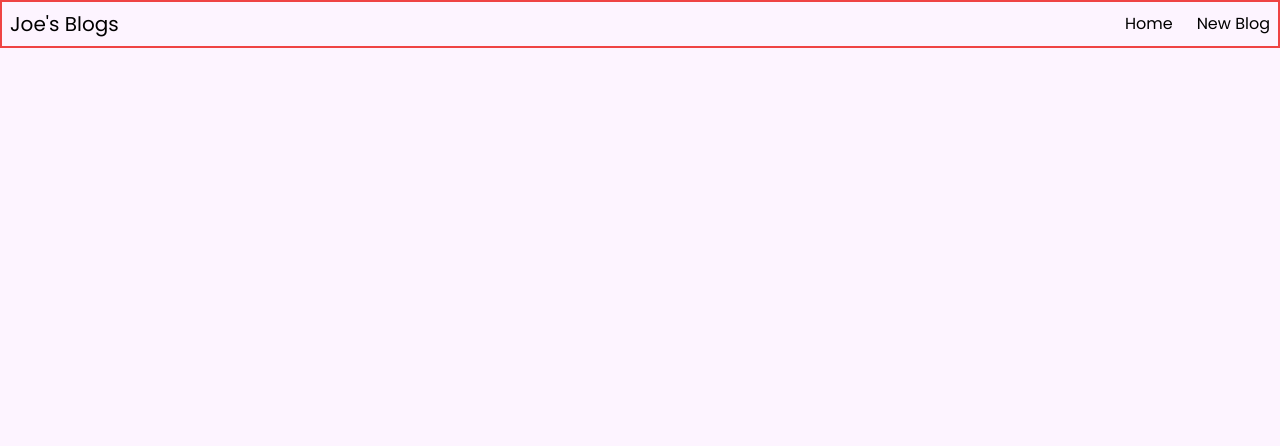
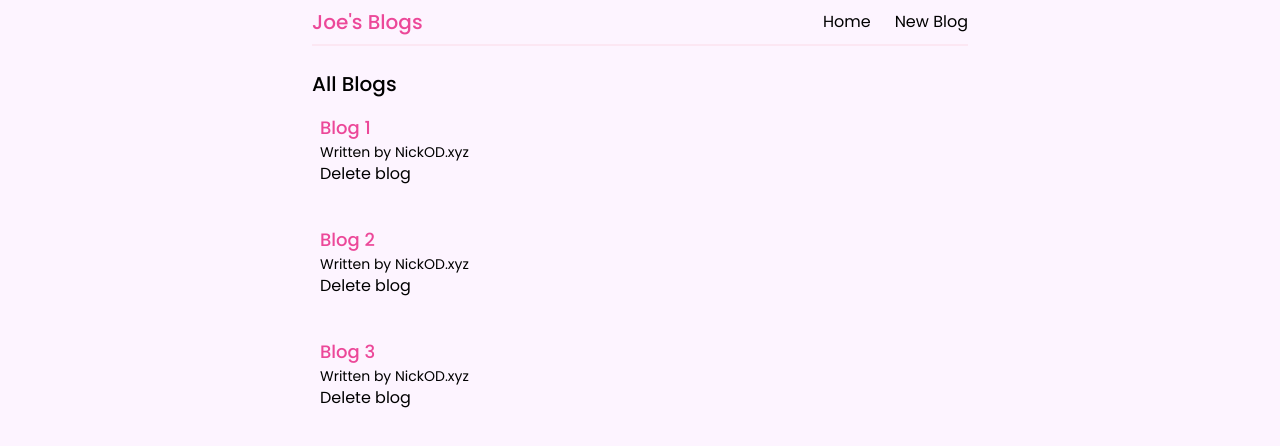
Before and after one commit to Nick-ODonoghue/react-blog, a React (Vite) app: page / in a window 1280 px wide. Shown: the top 446 px of the page. Built offline with nearby package versions, Linux system fonts and the light colour scheme.

Commit message:
added bloglist component and blog delete functionality

```diff
--- a/src/App.jsx
+++ b/src/App.jsx
@@ -1,11 +1,13 @@
 import { useState } from "react";
 import Navbar from "./Navbar";
+import Home from "./Home";
 
 function App() {
 	return (
 		<>
-			<div className=" container mx-auto border-2 border-red-500 px-2">
+			<div className=" max-w-2xl mx-auto px-2">
 				<Navbar />
+				<Home />
 			</div>
 		</>
 	);
--- /dev/null
+++ b/src/BlogList.jsx
@@ -0,0 +1,18 @@
+import { useState } from "react";
+
+const BlogList = ({ blogs, title, handleDelete }) => {
+	return (
+		<>
+			<h2 className=" text-xl font-medium mb-2">{title}</h2>
+			{blogs.map((blog) => (
+				<div key={blog.id} className="mb-6 p-2 rounded-md hover:shadow-md transition-all duration-200 cursor-pointer">
+					<h3 className=" text-pink-500 font-medium text-lg">{blog.title}</h3>
+					<p className=" text-sm">Written by {blog.author}</p>
+					<button onClick={() => handleDelete(blog.id)}>Delete blog</button>
+				</div>
+			))}
+		</>
+	);
+};
+
+export default BlogList;
--- /dev/null
+++ b/src/Home.jsx
@@ -0,0 +1,26 @@
+import { useState } from "react";
+import BlogList from "./BlogList";
+
+const Home = () => {
+	const [blogs, setBlogs] = useState([
+		{ title: "Blog 1", body: "lorem ipsum...", author: "NickOD.xyz", id: 1 },
+		{ title: "Blog 2", body: "lorem ipsum...", author: "NickOD.xyz", id: 2 },
+		{ title: "Blog 3", body: "lorem ipsum...", author: "NickOD.xyz", id: 3 },
+	]);
+
+	const handleDelete = (id) => {
+		console.log(id);
+		const newBlogs = blogs.filter((blog) => {
+			return blog.id !== id;
+		});
+		setBlogs(newBlogs);
+	};
+
+	return (
+		<main className="py-6">
+			<BlogList blogs={blogs} title="All Blogs" handleDelete={handleDelete} />
+		</main>
+	);
+};
+
+export default Home;
--- a/src/Navbar.jsx
+++ b/src/Navbar.jsx
@@ -1,8 +1,8 @@
-function Navbar() {
+const Navbar = () => {
 	return (
-		<header className="py-2">
+		<header className="py-2 border-b-2 border-pink-100">
 			<nav className="flex justify-between items-center">
-				<h1 className=" text-xl">Joe's Blogs</h1>
+				<h1 className="text-xl text-pink-500 font-medium">Joe's Blogs</h1>
 				<div className="flex gap-6">
 					<a href="#" target="_blank" rel="noopener noreferrer">
 						Home
@@ -14,6 +14,6 @@ function Navbar() {
 			</nav>
 		</header>
 	);
-}
+};
 
 export default Navbar;
```
